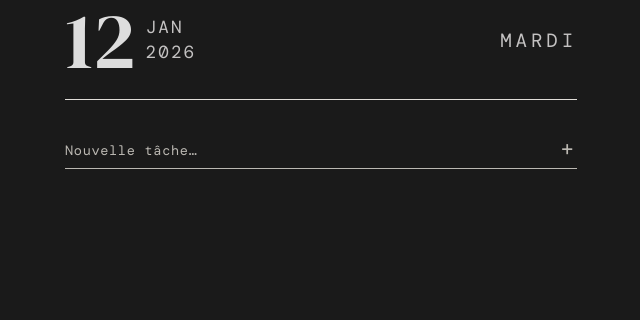
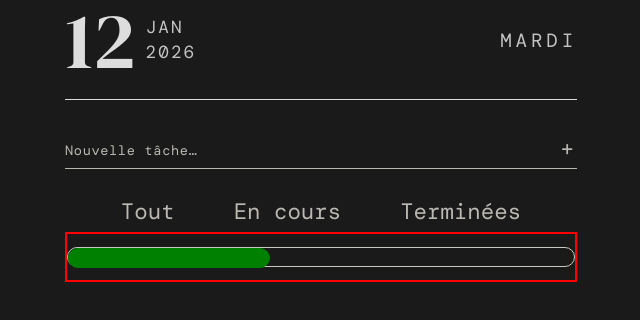
Before and after one commit to mxou/Todolist_vue, a Vue app: page / in a window 1280 px wide. Shown: the top 320 px of the page, without its empty margins (319-959 px from the left). Built offline with nearby package versions, Linux system fonts and the light colour scheme; a web font is replaced by a local one.

Commit message:
nouvelle feature filtrage des todos

```diff
--- a/src/App.vue
+++ b/src/App.vue
@@ -1,9 +1,26 @@
 <script setup>
-import { ref } from 'vue'
+import { ref, computed } from 'vue'
 import HeaderDate from './components/HeaderDate.vue'
 
 const todosStore = ref([])
 const todo = ref('')
+const filter = ref('all')
+
+const filteredTodosStore = computed(() => {
+  if (filter.value === 'all') {
+    return todosStore.value
+  }
+
+  if (filter.value === 'inProgress') {
+    return todosStore.value.filter((todo) => !todo.done)
+  }
+
+  if (filter.value === 'finished') {
+    return todosStore.value.filter((todo) => todo.done)
+  }
+
+  return todosStore.value
+})
 
 function addTodo() {
   if (!todo.value) return
@@ -24,9 +41,14 @@ function deleteTodo(index) {
         <input v-model="todo" type="text" placeholder="Nouvelle tâche…" @keyup.enter="addTodo" />
         <button @click="addTodo()">+</button>
       </div>
+      <div class="filter-buttons-container">
+        <button @click="filter = 'all'">Tout</button>
+        <button @click="filter = 'inProgress'">En cours</button>
+        <button @click="filter = 'finished'">Terminées</button>
+      </div>
       <ul>
         <li
-          v-for="(todo, index) in todosStore"
+          v-for="(todo, index) in filteredTodosStore"
           :key="index"
           @click="todo.done = !todo.done"
           :class="{ done_through: todo.done }"
@@ -36,6 +58,11 @@ function deleteTodo(index) {
           <button class="delete-btn" @click.stop="deleteTodo(index)">suppr</button>
         </li>
       </ul>
+    </div>
+    <div class="progress_container">
+      <div class="progress_outside">
+        <div class="progress_inside"></div>
+      </div>
     </div>
   </div>
 </template>
@@ -71,6 +98,13 @@ body {
   gap: 0;
   margin-bottom: 2rem;
   border-bottom: 1px solid #bbb8b2;
+}
+
+.filter-buttons-container {
+  display: flex;
+  flex-direction: row;
+  justify-content: space-evenly;
+  margin-bottom: 8px;
 }
 
 input {
@@ -172,4 +206,30 @@ li:hover .delete-btn {
 .done_through .todo-check {
   color: #ffffff;
 }
+
+.progress_container {
+  border: 2px solid red;
+  width: 100%;
+  height: 50px;
+  display: flex;
+  justify-content: center;
+  align-items: center;
+}
+
+.progress_outside {
+  border: 1px solid #ccc9c2;
+  width: 100%;
+  height: 20px;
+  border-radius: 10px;
+  display: flex;
+  justify-content: start;
+}
+
+.progress_inside {
+  border: 1px solid green;
+  width: 40%;
+  height: 20px;
+  border-radius: 10px;
+  background-color: green;
+}
 </style>
```
